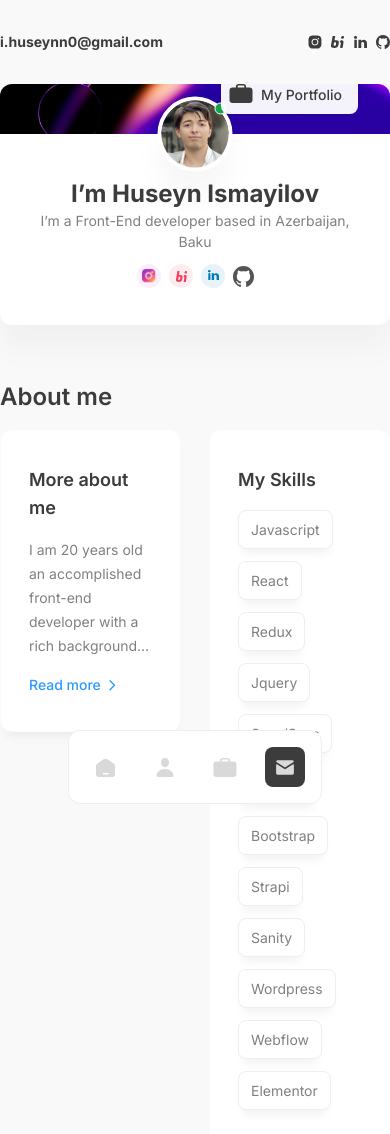
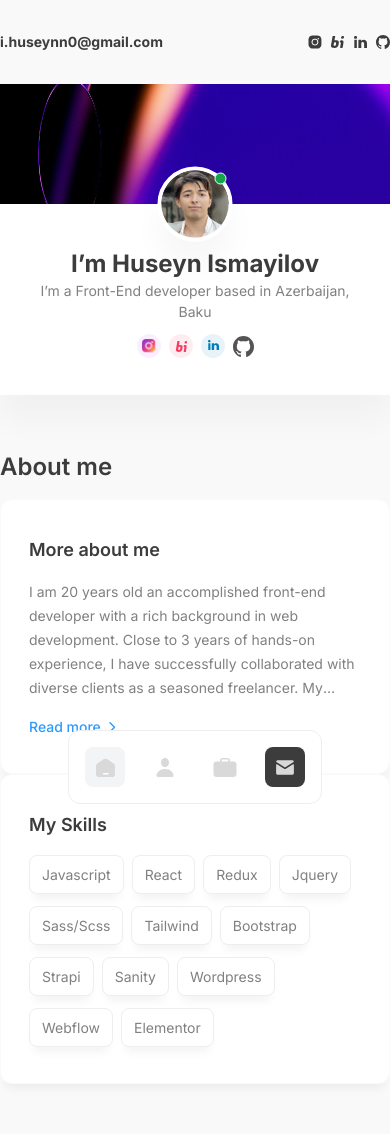
Before and after one commit to Huseyn-Ismayilov/personal-website, a React (Vite) app: page / in a window 390 px wide. Shown: the top 1134 px of the page. Built offline with nearby package versions, Linux system fonts and the light colour scheme.

Commit message:
Navbar active class style

```diff
--- a/src/components/Profile.jsx
+++ b/src/components/Profile.jsx
@@ -6,11 +6,11 @@ import ProfilePhoto from './ProfilePhoto'
 
 export default function Profile() {
     return (
-        <div className="overflow-hidden rounded-xl shadow-lg bg-white">
+        <div className="overflow-hidden md:rounded-xl shadow-lg bg-white">
             <div className="flex relative">
                 <img
                     src={profileBg}
-                    className='w-full'
+                    className='w-full h-[120px]'
                     alt=""
                 />
                 <div className="absolute bottom-0 left-1/2 translate-y-[50%] -translate-x-[50%] px-8">
@@ -20,7 +20,7 @@ export default function Profile() {
                     />
                 </div>
                 <Link
-                    className='absolute right-8 bottom-5 flex items-center rounded-lg font-medium bg-white bg-opacity-95 pr-4 hover:bg-opacity-100'
+                    className='absolute right-8 bottom-5  items-center rounded-lg font-medium bg-white bg-opacity-95 pr-4 hover:bg-opacity-100 hidden sm:flex'
                 >
                     <svg width="40" height="40" viewBox="0 0 40 40" fill="none" xmlns="http://www.w3.org/2000/svg">
                         <path d="M11.6447 29H28.3569C30.4393 29 31.5 27.974 31.5 25.9451V16.5926C31.5 14.5635 30.4393 13.5377 28.3569 13.5377H11.6447C9.56868 13.5377 8.5 14.5635 8.5 16.5926V25.9451C8.5 27.974 9.56868 29 11.6447 29ZM14.9029 14.3173H16.665V12.6676C16.665 11.9811 17.0712 11.5978 17.7864 11.5978H22.2136C22.9288 11.5978 23.3271 11.9827 23.3271 12.6676V14.3016H25.0908V12.6677C25.0908 10.8613 24.0962 10 22.265 10H17.7235C15.974 10 14.9029 10.8613 14.9029 12.6677V14.3173Z" fill="currentColor" />
--- a/src/layout/NavBar/NavBar.jsx
+++ b/src/layout/NavBar/NavBar.jsx
@@ -21,18 +21,20 @@ export default function NavBar() {
     return (
         <div className="fixed bottom-10 left-1/2 -translate-x-[50%]">
             <div className="flex items-center gap-5 p-4 bg-white border border-gray-300 rounded-xl">
-                {
-                    LinkItems.map((item, index) => (
+                {LinkItems.map((item, index) => (
                     <NavLink
                         key={index}
                         to={item.to}
-                            className="flex items-center justify-center w-10 h-10 rounded-lg"
                     >
+                        {({ isActive }) => (
+                            <div className={`flex items-center justify-center w-10 h-10 rounded-lg
+                            ${isActive ? "bg-gray-100" : ""}`}>
                                 {item.icon}
+                            </div>
+                        )}
                     </NavLink>
-                    ))
-                }
-                <NavLink className="flex items-center justify-center w-10 h-10 bg-gray-500 rounded-lg">
+                ))}
+                <NavLink to="/" className="flex items-center justify-center w-10 h-10 bg-gray-500 rounded-lg">
                     <svg width="18" height="15" viewBox="0 0 18 15" fill="none" xmlns="http://www.w3.org/2000/svg">
                         <path d="M1.88911 0.333313C1.10155 0.333313 0.439439 0.852646 0.207883 1.57009C0.140883 1.77787 0.249661 1.99287 0.434217 2.10942L8.69733 7.32576C8.88233 7.44253 9.11811 7.44253 9.30311 7.32576L17.5662 2.10942C17.7508 1.99287 17.8596 1.77787 17.7926 1.57009C17.561 0.852646 16.8989 0.333313 16.1113 0.333313H1.88911ZM0.981551 4.25176C0.603773 4.0132 0.111328 4.28476 0.111328 4.73153V12.9046C0.111328 13.8969 0.906884 14.7005 1.88911 14.7005H16.1113C17.0936 14.7005 17.8891 13.8969 17.8891 12.9046V4.73153C17.8891 4.28476 17.3967 4.0132 17.0189 4.25176L9.47066 9.01642C9.18266 9.19787 8.81777 9.19787 8.52977 9.01642L0.981551 4.25176Z" fill="#D9D9D9" />
                     </svg>
--- a/src/pages/Home.jsx
+++ b/src/pages/Home.jsx
@@ -15,15 +15,15 @@ export default function Home() {
             <section className="mb-14">
                 <div className="container mx-auto">
                     <BlockTitle title="About me" />
-                    <div className="flex space-x-7">
-                        <div className="w-1/2">
+                    <div className="md:flex md:space-x-7">
+                        <div className="md:w-1/2">
                             <Block>
                                 <BlockTitle title="More about me" fontSize="text-lg" />
                                 <p className="line-clamp-5 text-gray-400 mb-4 leading-6">I am 20 years old an accomplished front-end developer with a rich background in web development. Close to 3 years of hands-on experience, I have successfully collaborated with diverse clients as a seasoned freelancer. My proficiency extends across the spectrum of web development and design, where I have honed my skills in creating visually appealing and user-friendly interfaces. I am an accomplished front-end developer with a rich background in web development. Close to 3 years of </p>
                                 <ReadMore to="/about" />
                             </Block>
                         </div>
-                        <div className="w-1/2">
+                        <div className="md:w-1/2">
                             <Block>
                                 <BlockTitle title="My Skills" fontSize="text-lg" />
                                 <SkillList />
--- a/src/style.css
+++ b/src/style.css
@@ -671,6 +671,10 @@ body {
   display: inline-flex;
 }
 
+.hidden{
+  display: none;
+}
+
 .h-10{
   height: 2.5rem;
 }
@@ -681,6 +685,10 @@ body {
 
 .h-\[75px\]{
   height: 75px;
+}
+
+.h-\[120px\]{
+  height: 120px;
 }
 
 .w-1\/2{
@@ -793,6 +801,11 @@ body {
 .border-white{
   --tw-border-opacity: 1;
   border-color: rgb(255 255 255 / var(--tw-border-opacity));
+}
+
+.bg-gray-100{
+  --tw-bg-opacity: 1;
+  background-color: rgb(243 244 246 / var(--tw-bg-opacity));
 }
 
 .bg-gray-500{
@@ -952,6 +965,10 @@ body {
   transform: translate(var(--tw-translate-x), var(--tw-translate-y)) rotate(var(--tw-rotate)) skewX(var(--tw-skew-x)) skewY(var(--tw-skew-y)) scaleX(var(--tw-scale-x)) scaleY(var(--tw-scale-y));
 }
 
+.hover\:gap-3:hover{
+  gap: 0.75rem;
+}
+
 .hover\:bg-opacity-100:hover{
   --tw-bg-opacity: 1;
 }
@@ -965,3 +982,29 @@ body {
   --tw-text-opacity: 1;
   color: rgb(29 78 216 / var(--tw-text-opacity));
 }
+
+@media (min-width: 640px){
+  .sm\:flex{
+    display: flex;
+  }
+}
+
+@media (min-width: 768px){
+  .md\:flex{
+    display: flex;
+  }
+
+  .md\:w-1\/2{
+    width: 50%;
+  }
+
+  .md\:space-x-7 > :not([hidden]) ~ :not([hidden]){
+    --tw-space-x-reverse: 0;
+    margin-right: calc(1.75rem * var(--tw-space-x-reverse));
+    margin-left: calc(1.75rem * calc(1 - var(--tw-space-x-reverse)));
+  }
+
+  .md\:rounded-xl{
+    border-radius: 0.75rem;
+  }
+}
```
Lines whose indentation alone changed are shown as unchanged.
